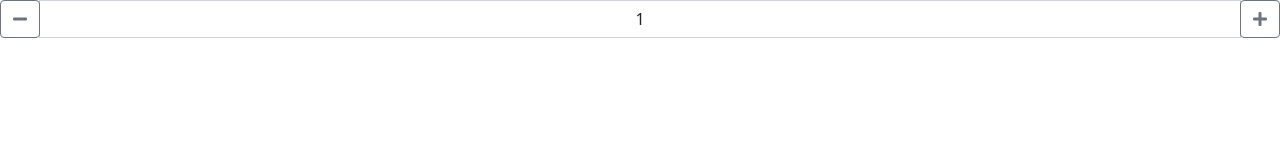
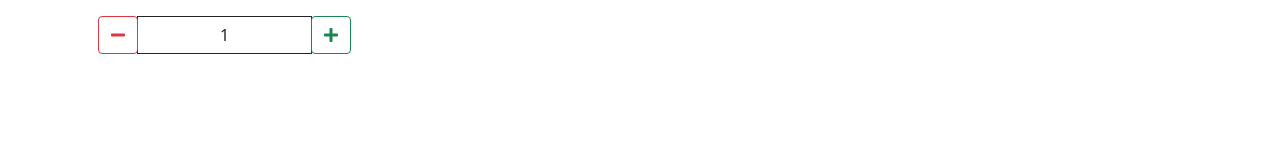
Before and after one commit to lippelima5/InputWithMinusPlus, a plain HTML site: page index.html in a window 1280 px wide. Drawn offline with nearby package versions, Linux system fonts and the light colour scheme.

Commit message:
Primeiro commit

```diff
--- a/index.html
+++ b/index.html
@@ -37,26 +37,30 @@
       crossorigin="anonymous"
     ></script>
   </head>
-  <body>
+  <body class="container">
+  <div class="row p-3 ">
+    <div class="col-3">
 		<div class="input-group">
 		  <span class="input-group-prepend">
-        <button type="button" class="btn btn-outline-secondary btn-minus">
+			<button type="button" class="btn btn-outline-danger btn-minus">
 			  <span class="fa fa-minus"></span>
 			</button>
 		  </span>
 		  <input
 			type="text"
-        class="form-control input-number text-center"
+			class="form-control input-number text-center border-dark"
 			value="1"
 			min="1"
 			max="99"
 		  />
 		  <span class="input-group-append">
-        <button type="button" class="btn btn-outline-secondary btn-plus">
+			<button type="button" class="btn btn-outline-success btn-plus">
 			  <span class="fa fa-plus"></span>
 			</button>
 		  </span>
 		</div>
+		</div>
+	</div>
   </body>
   <script src="./script.js"></script>
 </html>
```
Also changed, not shown: print.png (added). Lines whose indentation alone changed are shown as unchanged.
